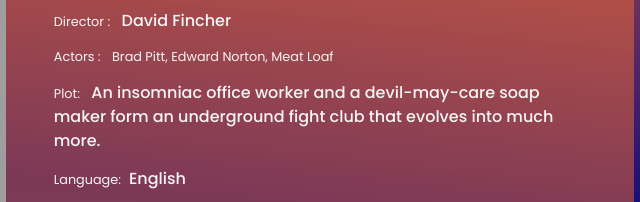
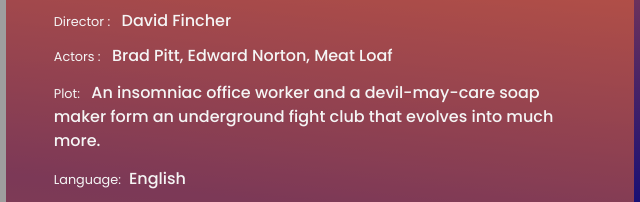
Before and after one commit to aswinc47/zinereel-movie-search, a plain HTML site: page index.html in a window 1280 px wide. Shown: the part 343-545 px from the top of the page, 425-1065 px from the left. Drawn offline with nearby package versions, Linux system fonts and the light colour scheme; grey boxes are pictures that could not be loaded.

Commit message:
Correction

```diff
--- a/index.html
+++ b/index.html
@@ -46,7 +46,7 @@
                 <div class="d-flex subdetails"><h5 class="me-3">Year : <span id="yearid">1999</span> </h5><h5 class="me-3 rated">Rating : <span id="ratedid">R</span></h5><h5 class="me-3">Released : <span id="releasedid">15 Oct 1999</span></h5></div>
                 <h5>Genre: <span id="genreid">Drama</span></h5>
                 <h5>Director : <span id="directorid">David Fincher</span></h5>
-                <h5>Actors : <span id="actorsid"></span>Brad Pitt, Edward Norton, Meat Loaf</h5>
+                <h5>Actors : <span id="actorsid">Brad Pitt, Edward Norton, Meat Loaf</span></h5>
                 <p>Plot: <span id="plotid">An insomniac office worker and a devil-may-care soap maker form an underground fight club that evolves into much more.</span></p>
                 <h5>Language:<span id="languageid">English</span></h5>
                 <h6><span id="awardsid">Nominated for 1 Oscar. 11 wins & 38 nominations total</span></h6>
```
